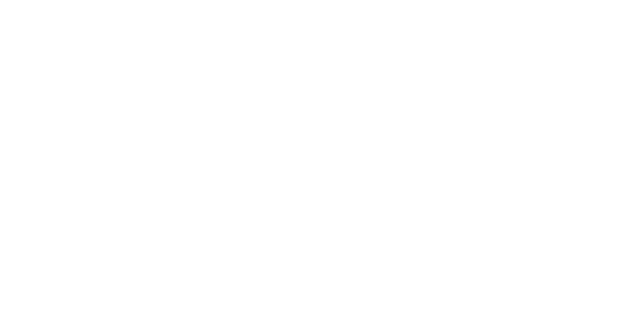
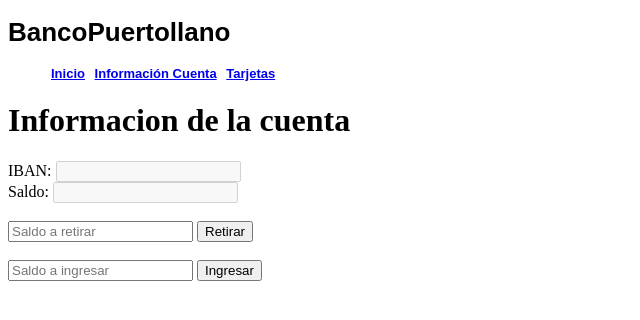
Before and after one commit to aalexgarciagl/ejercicioBancoPuertollano, a plain HTML site: page banco/InfoCuenta.html in a window 1280 px wide. Shown: the whole page, without its empty margins (0-640 px from the left). Drawn offline with Linux system fonts and the light colour scheme.

Commit message:
HTML punto 2 listo

```diff
--- a/banco/InfoCuenta.html
+++ b/banco/InfoCuenta.html
@@ -6,11 +6,32 @@
 </head>
 <body>
     <div id="menu">
-
+        <h1>BancoPuertollano</h1>
+        <ul >
+            <li><a href="index.html">Inicio</a></li>
+            <li><a href="infoCuenta.html">Información Cuenta</a></li>
+            <li><a href="tarjetas.html">Tarjetas</a></li>
+        </ul>
     </div>
 
+    <h1>Informacion de la cuenta</h1>
 
- </body>
+    IBAN: <input type="text" disabled="true"> <br>
+    Saldo: <input type="text" disabled="true">
+    <br><br>
+
+    <input type="text" placeholder="Saldo a retirar"> <button>Retirar</button> <br><br>
+    <input type="text" placeholder="Saldo a ingresar"> <button>Ingresar</button>
+
+    <p id="avisoDineroIngresado/Retirado"></p>
 
 
- </html>
+
+<script src="app.js">
+</script>
+<script>
+    cargarDatos()
+</script>
+
+</body>
+</html>
```
